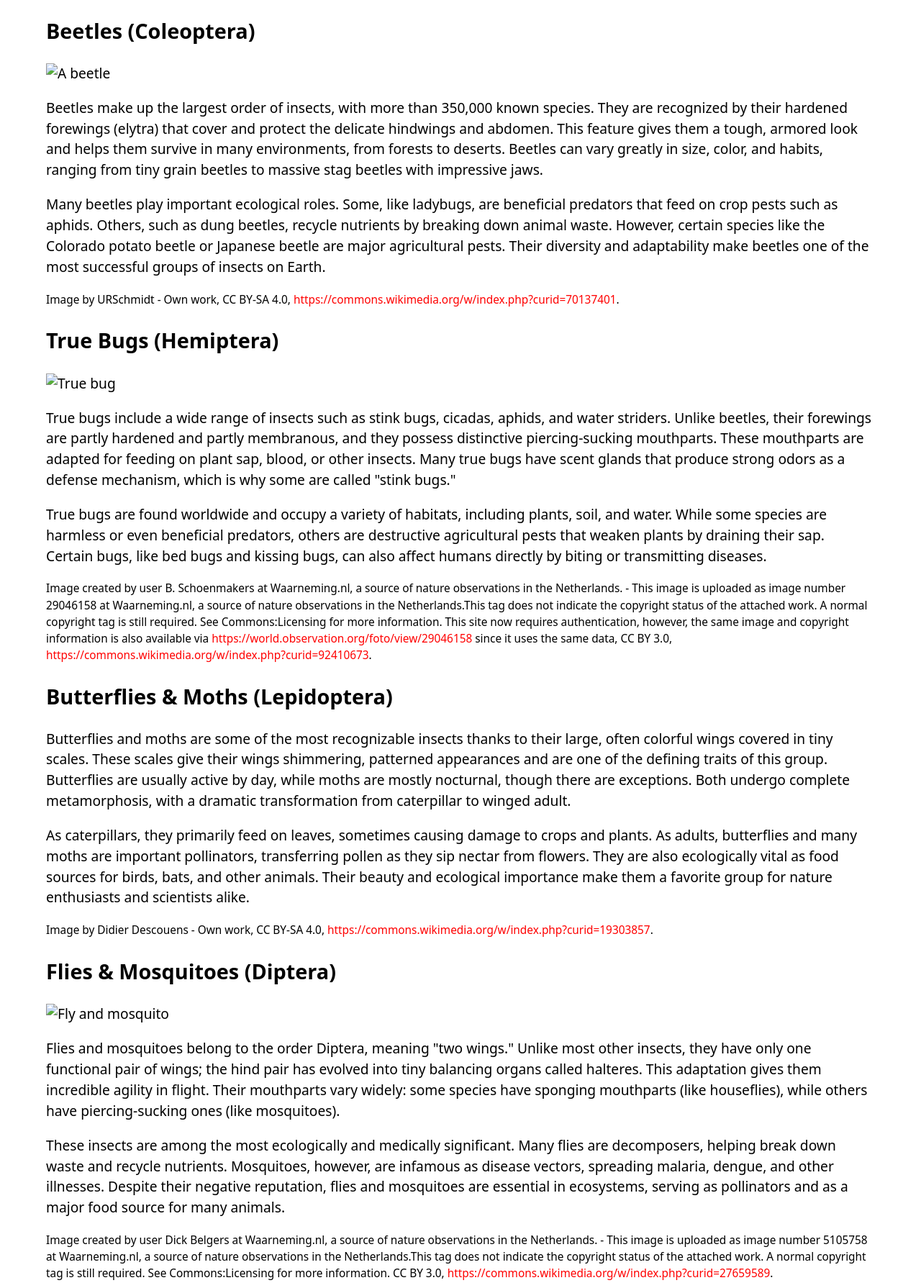
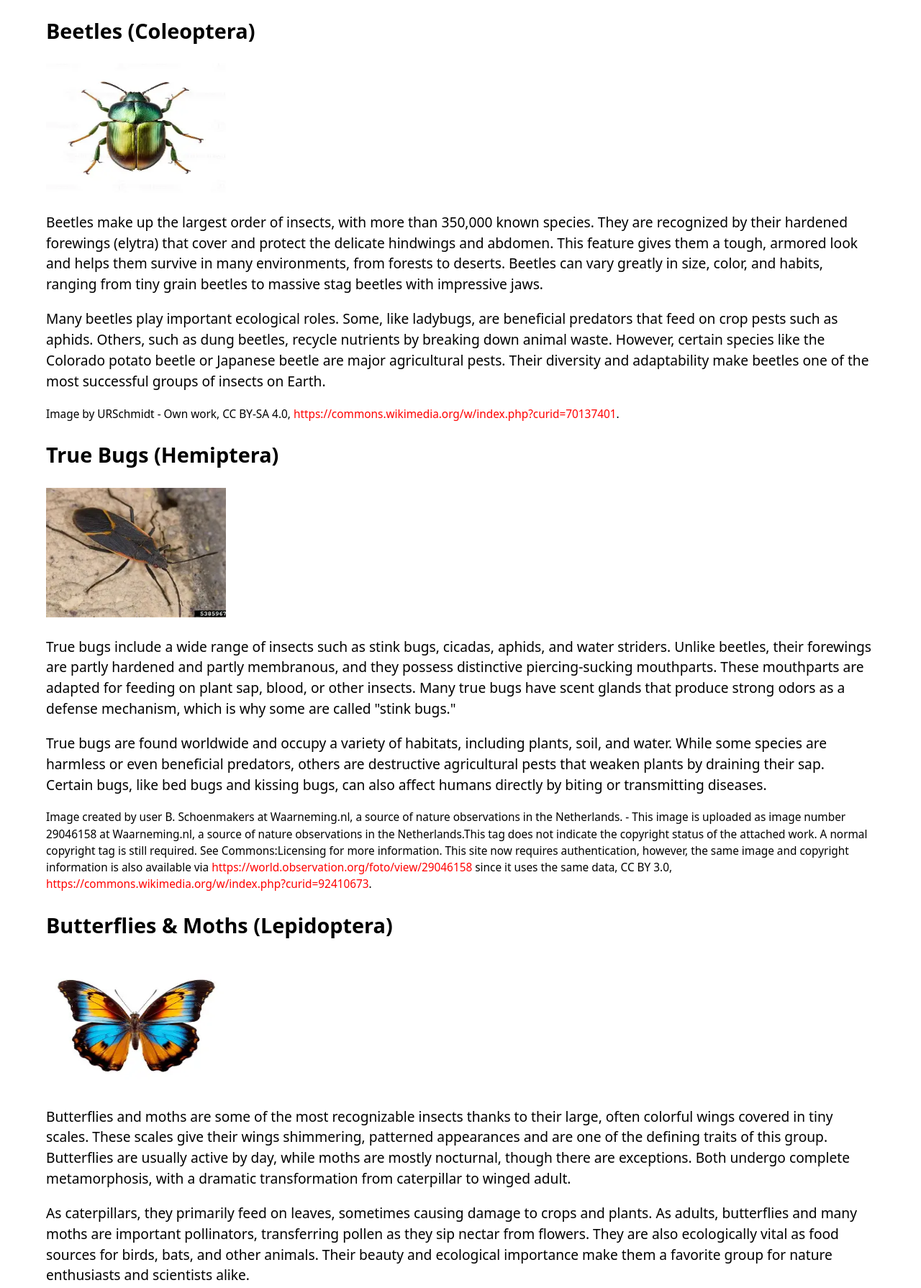
Before and after one commit to 101018034/Assign2, a plain HTML site: page index.html in a window 1280 px wide. Shown: the part 1009-2799 px from the top of the page at 72% size. Drawn offline with Linux system fonts and the light colour scheme.

Commit message:
Finished assignment 2

```diff
--- a/index.html
+++ b/index.html
@@ -43,7 +43,7 @@ Description: Assignment 2 Splash Page
     <main>
       <section id="beetles">
         <h2>Beetles (Coleoptera)</h2>
-<img src="images/beetle.jpg" alt="A beetle" width="250" height="180">
+<img src="images/Beetle.webp" alt="A beetle" width="250" height="180">
         <p>
           Beetles make up the largest order of insects, with more than
           350,000 known species. They are recognized by their hardened
@@ -72,7 +72,7 @@ Description: Assignment 2 Splash Page
       </section>
       <section id="true_bugs">
         <h2>True Bugs (Hemiptera)</h2>
-        <img src="images/true-bug.jpg" alt="True bug" width="250" height="180">
+        <img src="images/truebug.webp" alt="True bug" width="250" height="180">
 
         <p>
           True bugs include a wide range of insects such as stink bugs,
@@ -113,7 +113,7 @@ Description: Assignment 2 Splash Page
       </section>
       <section id="butterflies_moths">
         <h2>Butterflies & Moths (Lepidoptera)</h2>
-
+        <img src="images/butterfly.webp" alt="Butterfly" width="250" height="180">
         <p>
           Butterflies and moths are some of the most recognizable insects
           thanks to their large, often colorful wings covered in tiny scales.
@@ -143,7 +143,7 @@ Description: Assignment 2 Splash Page
       </section>
       <section id="flies_mosquitos">
         <h2>Flies & Mosquitoes (Diptera)</h2>
-<img src="images/fly.jpg" alt="Fly and mosquito" width="250" height="180">
+<img src="images/fly.webp" alt="Fly and mosquito" width="250" height="180">
         <p>
           Flies and mosquitoes belong to the order Diptera, meaning "two
           wings." Unlike most other insects, they have only one functional
@@ -179,7 +179,7 @@ Description: Assignment 2 Splash Page
       </section>
       <section id="bees_wasps_ants">
         <h2>Bees, Wasps, Ants (Hymenoptera)</h2>
-<img src="images/bee.jpg" alt="Bee, wasp, and ant" width="250" height="180">
+<img src="images/bee.webp" alt="Bee, wasp, and ant" width="250" height="180">
 
         <p>
           Bees, wasps, and ants are a diverse group known for their complex
@@ -210,7 +210,7 @@ Description: Assignment 2 Splash Page
       </section>
       <section id="spiders">
         <h2>Spiders (Araneae)</h2>
-
+        <img src="images/spider.webp" alt="Spider" width="250" height="180">
         <p>
           Spiders are arachnids, not insects, and are easily distinguished by
           their eight legs and lack of antennae. Almost all spiders are
```
Also changed, not shown: images/Beetle.webp (added), images/bee.webp (added), images/butterfly.webp (added), images/fly.webp (added), images/spider.webp (added), images/truebug.webp (added).
